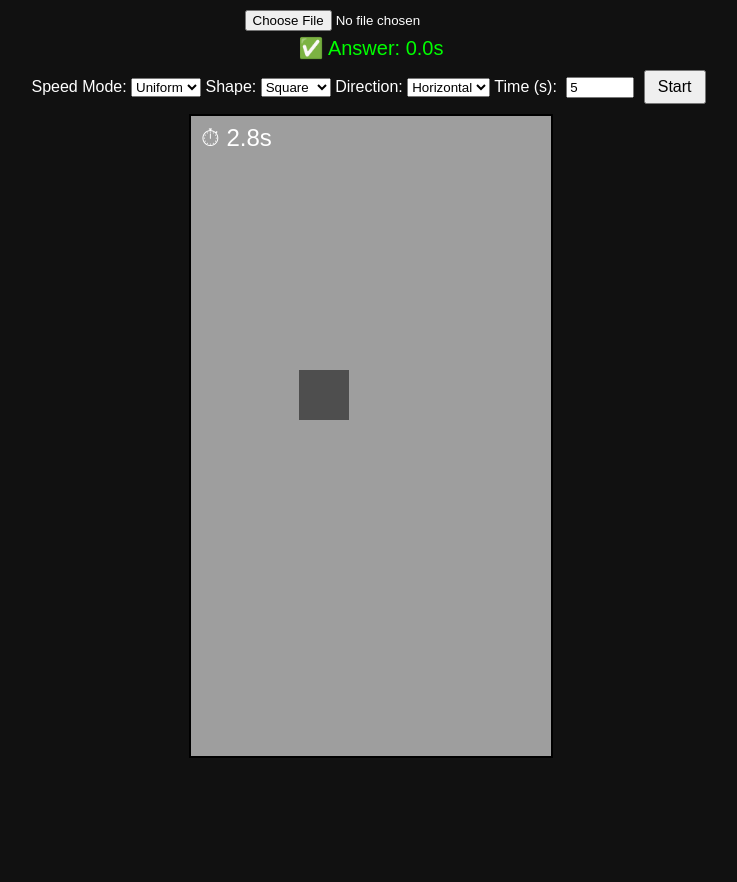
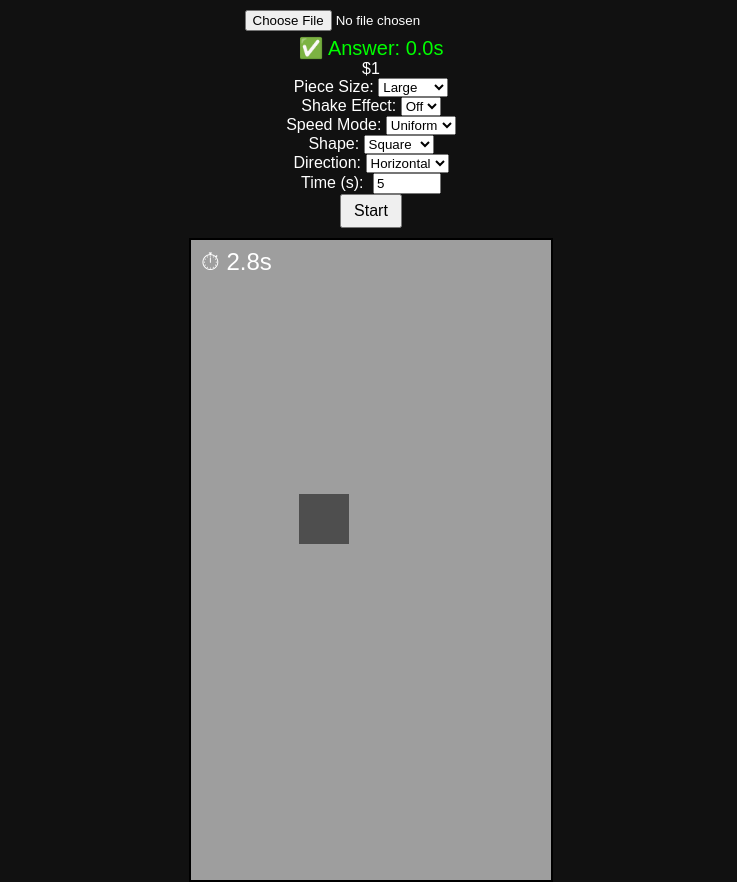
Before and after one commit to Hovinhtu/YTGames, a plain HTML site: page index.html in a window 1280 px wide. Both pictures are taken after a click on the button "Start". Shown: the whole page, without its empty margins (269-1006 px from the left). Before the commit the page ends 800 px from the top, so only its background shows below. Drawn offline with Linux system fonts and the light colour scheme.

Commit message:
Add size

```diff
--- a/index.html
+++ b/index.html
@@ -48,7 +48,20 @@
 
   <div class="answer" id="answer" style="display: block;">✅ Answer: 0.0s</div>
 
-  <div class="controls">
+  $1
+    <label>Piece Size:
+      <select id="pieceSize">
+        <option value="large">Large</option>
+        <option value="medium">Medium</option>
+        <option value="small">Small</option>
+      </select>
+    </label>
+    <label>Shake Effect:
+      <select id="shakeMode">
+        <option value="off">Off</option>
+        <option value="on">On</option>
+      </select>
+    </label>
     <label>Speed Mode:
       <select id="speedMode">
         <option value="uniform">Uniform</option>
@@ -123,7 +136,7 @@
       }
     });
 
-    const cutSize = 50;
+    let cutSize = 50;
     let shape = "square";
 let direction = "horizontal";
 let cutX = 0;
@@ -152,6 +165,11 @@ let matchTime = 0;
     }
 
     function startGame() {
+      const pieceSize = document.getElementById("pieceSize").value;
+      if (pieceSize === "large") cutSize = 50;
+      else if (pieceSize === "medium") cutSize = 35;
+      else cutSize = 25;
+
       shape = shapeSelect.value;
       direction = directionSelect.value;
       const desiredTime = parseFloat(timeInput.value);
@@ -208,7 +226,12 @@ let matchTime = 0;
 
       ctx.save();
       drawShapeClip(ctx, shape, pieceX, pieceY, cutSize);
-      ctx.drawImage(pieceCanvas, 0, 0, cutSize, cutSize, pieceX, pieceY, cutSize, cutSize);
+      const shakeMode = document.getElementById("shakeMode").value;
+      let offsetY = 0;
+      if (shakeMode === "on") {
+        offsetY = 3 * Math.sin(elapsed / 100);
+      }
+      ctx.drawImage(pieceCanvas, 0, 0, cutSize, cutSize, pieceX, pieceY + offsetY, cutSize, cutSize);
       ctx.restore();
 
       ctx.fillStyle = "white";
```
